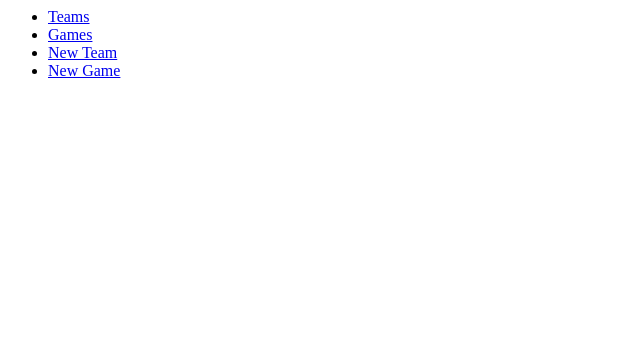
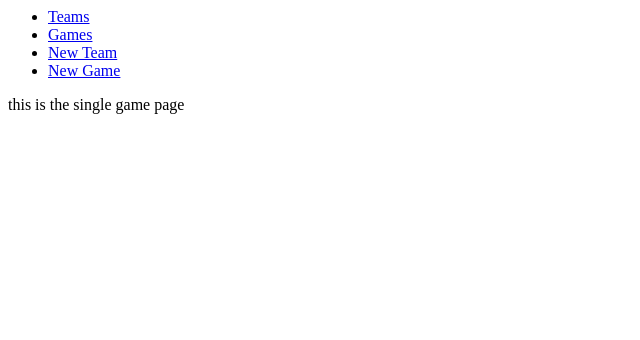
Before and after one commit to defibuildereth/w5_sports_league_project, a Flask app: template templates/games/show.html in a window 1280 px wide. Shown: the top 340 px of the page, without its empty margins (0-640 px from the left). Run offline with Flask 2, Linux system fonts and the light colour scheme; the template is opened without the code that fills it, so the values that code supplies are empty.

Commit message:
show 1 game route works

```diff
--- a/controllers/game_controller.py
+++ b/controllers/game_controller.py
@@ -27,3 +27,8 @@ def add_game():
     game = Game(team1, team2, team1_goals, team2_goals)
     game_repository.save(game)
     return redirect("/games")
+
+@games_blueprint.route("/games/<id>")
+def show_game(id):
+    game = game_repository.select(id)
+    return render_template("/games/show.html", game = game)
--- a/templates/games/show.html
+++ b/templates/games/show.html
@@ -2,7 +2,7 @@
 
 {% block content %}
 
-
+<p>this is the single game page</p>
 
 
 {% endblock %}
```
